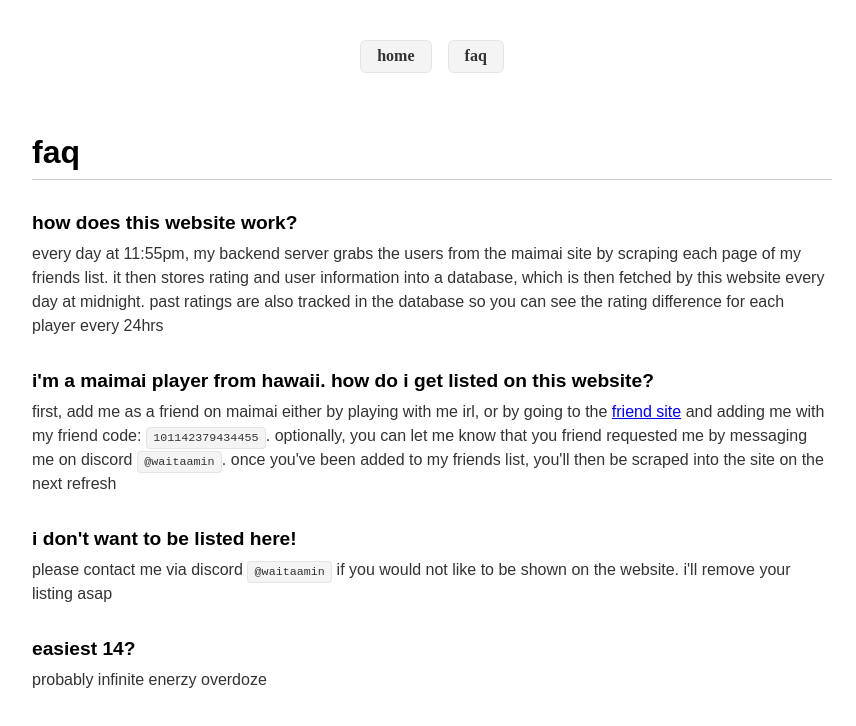
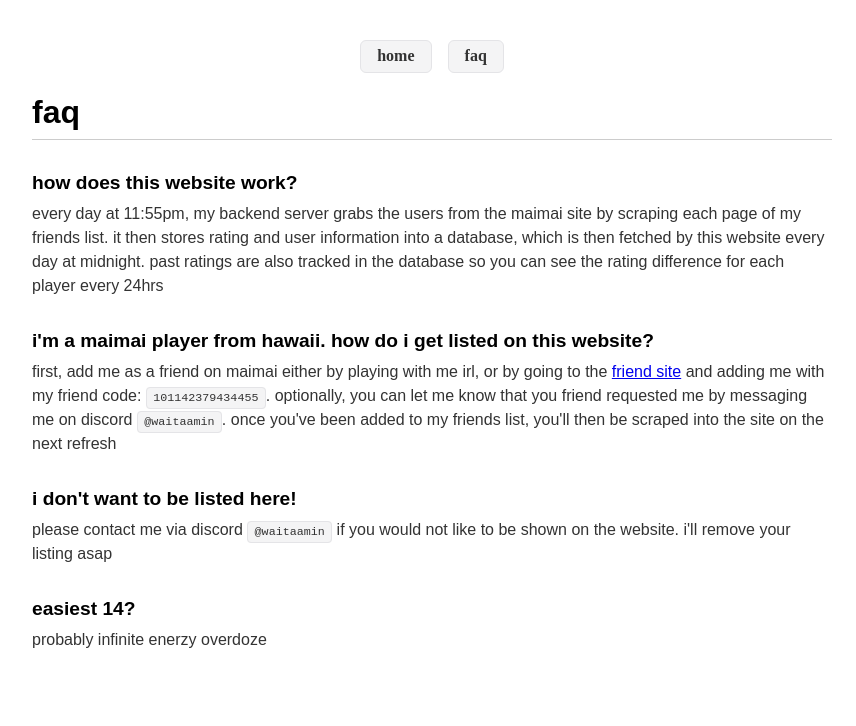
Before and after one commit to min-808/rating-site, a Next.js app: page /faq in a window 1280 px wide. Shown: the top 726 px of the page, without its empty margins (208-1064 px from the left). Built offline with nearby package versions, Linux system fonts and the light colour scheme.

Commit message:
Change padding

```diff
--- a/src/app/faq/page.tsx
+++ b/src/app/faq/page.tsx
@@ -49,7 +49,7 @@ export default function faq() {
   ];
 
   return (
-    <main style={{ padding: '2rem', maxWidth: '800px', margin: '0 auto', fontFamily: 'sans-serif' }}>
+    <main style={{ padding: '0 2rem 2rem 2rem', maxWidth: '800px', margin: '0 auto', fontFamily: 'sans-serif' }}>
       <h1 style={{ borderBottom: '1px solid #ccc', paddingBottom: '0.5rem' }}>
         faq
       </h1>
--- a/src/app/hi/page.tsx
+++ b/src/app/hi/page.tsx
@@ -4,7 +4,7 @@ import Link from 'next/link';
 export default function hi() {
 
   return (
-    <main style={{ padding: '2rem', maxWidth: '800px', margin: '0 auto', fontFamily: 'sans-serif' }}>
+    <main style={{ padding: '0 2rem 2rem 2rem', maxWidth: '800px', margin: '0 auto', fontFamily: 'sans-serif' }}>
       <p style={{ margin: 0, lineHeight: '1.5', color: '#333' }}>
         hi
       </p>
--- a/src/app/page.tsx
+++ b/src/app/page.tsx
@@ -106,7 +106,7 @@ export default async function LeaderboardPage() {
   });
 
   return (
-    <main style={{ padding: '2rem', fontFamily: 'sans-serif' }}>
+    <main style={{ padding: '0 2rem 2rem 2rem', fontFamily: 'sans-serif' }}>
       <style>{`
         .tooltip-container {
           position: relative;
```
